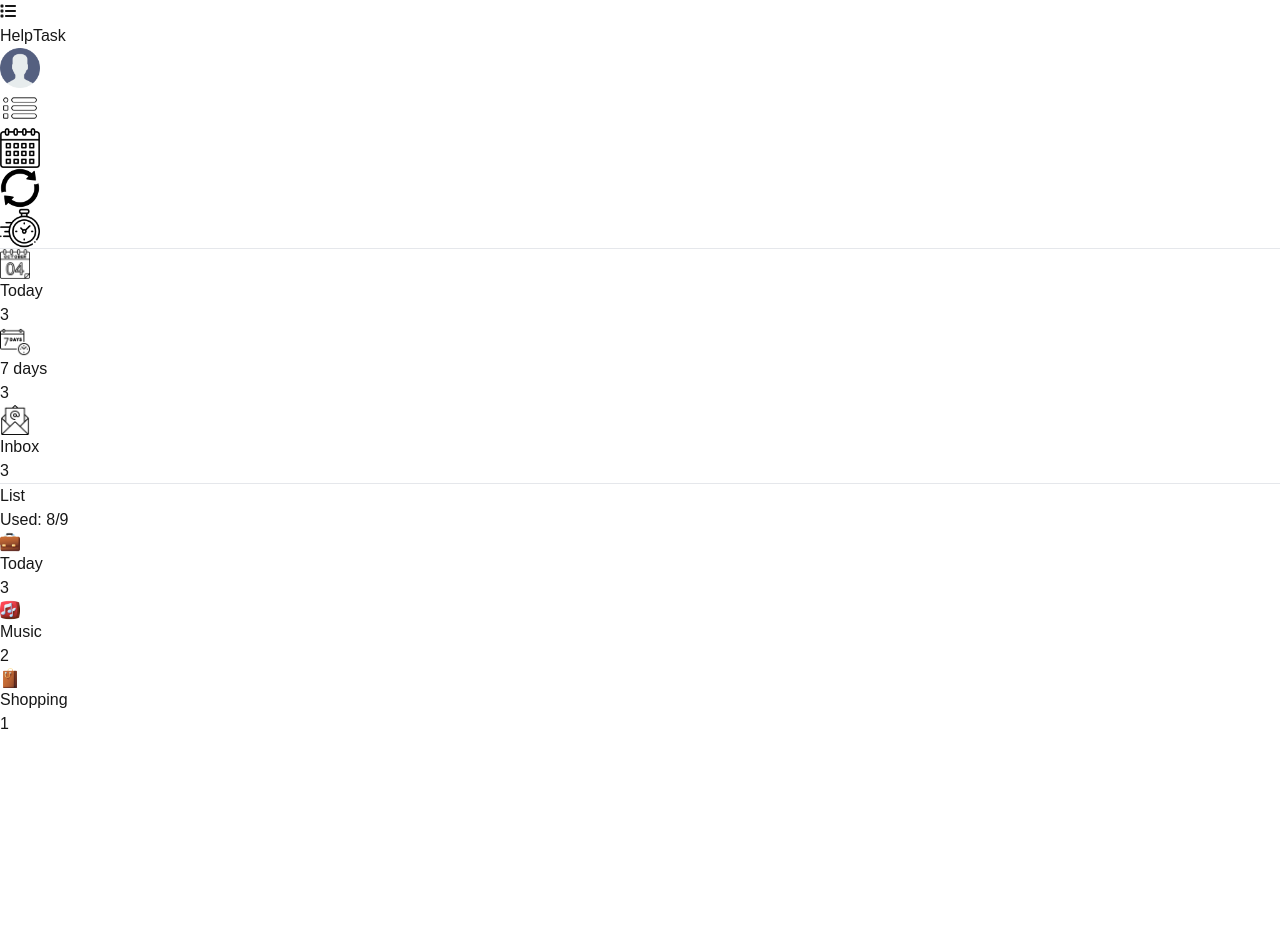
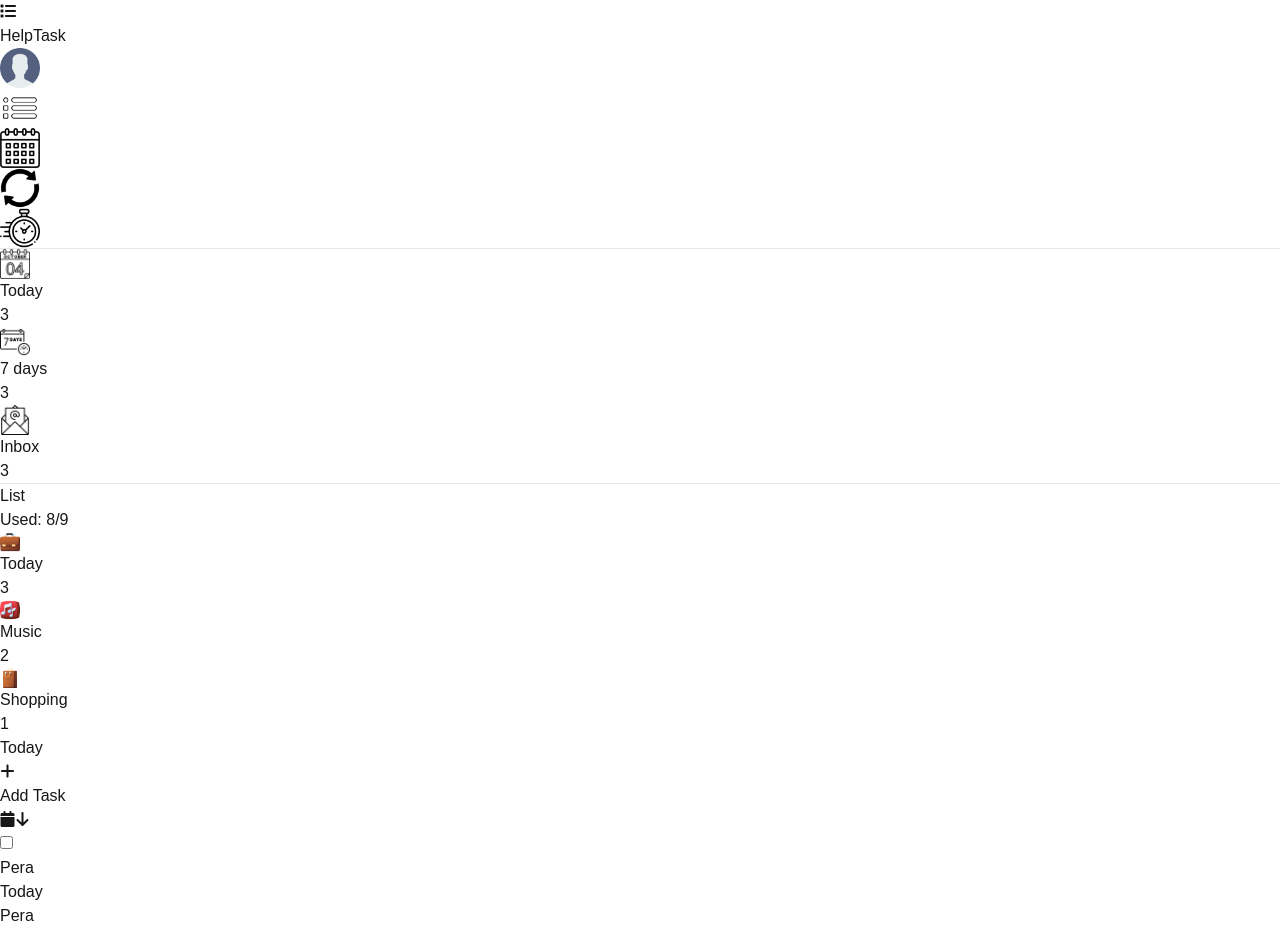
Before and after one commit to Nikola-1/Task-Manager, a Next.js app: page / in a window 1280 px wide. Before the commit the page ends 800 px from the top, so only its background shows below. Built offline with nearby package versions, Linux system fonts and the light colour scheme; a web font is replaced by a local one.

Commit message:
Designed Task Display

```diff
--- a/src/app/components/TaskComponent/Task.tsx
+++ b/src/app/components/TaskComponent/Task.tsx
@@ -2,18 +2,17 @@
 
 
 import "./task.css";
+import TaskDisplay from "./TaskDisplay/TaskDisplay";
 import TaskMenu from "./TaskMenu/TaskMenu";
 
 export default function Task(){
 
     return(
-       <div>
+       <div className="flex w-full">
         <TaskMenu></TaskMenu>
+        <TaskDisplay></TaskDisplay>
 
 
-    <div className="task-add">
-
-    </div>
     </div>
     )
 
--- a/src/app/components/TaskComponent/TaskDisplay/TaskDisplay.tsx
+++ b/src/app/components/TaskComponent/TaskDisplay/TaskDisplay.tsx
@@ -0,0 +1,18 @@
+import { FontAwesomeIcon } from "@fortawesome/react-fontawesome";
+import { faCalendar } from "@fortawesome/free-solid-svg-icons";
+import { faArrowDown } from "@fortawesome/free-solid-svg-icons";
+import { faPlus } from "@fortawesome/free-solid-svg-icons";
+export default function TaskDisplay(){
+    return(
+        <div className="w-full flex ">
+            <div className="task-list w-2/4 border-r-4 border-blue-300 flex flex-col">
+                    <h3 className="pr-3 pl-3">Today</h3>
+                    <div className="flex justify-between text-white items-center m-3 p-1 bg-blue-300 rounded-md"><div className="flex items-center"><FontAwesomeIcon icon={faPlus} height={15} width={15}></FontAwesomeIcon><p className="m-1">Add Task</p></div> <div className="flex items-center"><FontAwesomeIcon className="m-1" icon={faCalendar} width={15} height={15}></FontAwesomeIcon><FontAwesomeIcon icon={faArrowDown} width={15} height={15}></FontAwesomeIcon></div></div>
+                    <div className="flex justify-between  items-center m-3 p-1  text-blue-900 "><div className="flex items-center "><input type="checkbox" className="m-1"></input><p className="">Pera</p></div><p>Today</p></div>
+            </div>
+            <div className="task-description w-2/4 ">
+              <p>Pera</p>
+            </div>
+        </div>
+    )
+}
```
